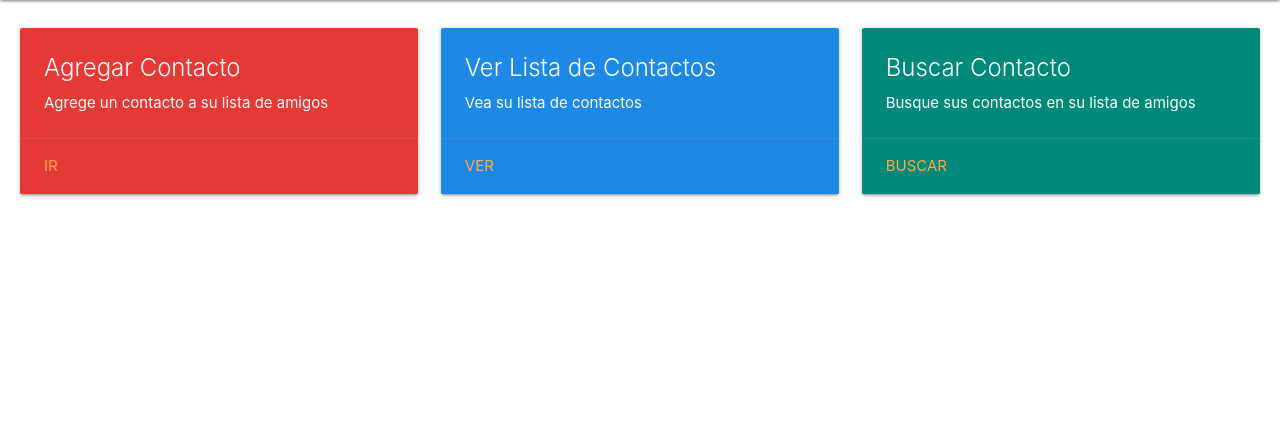
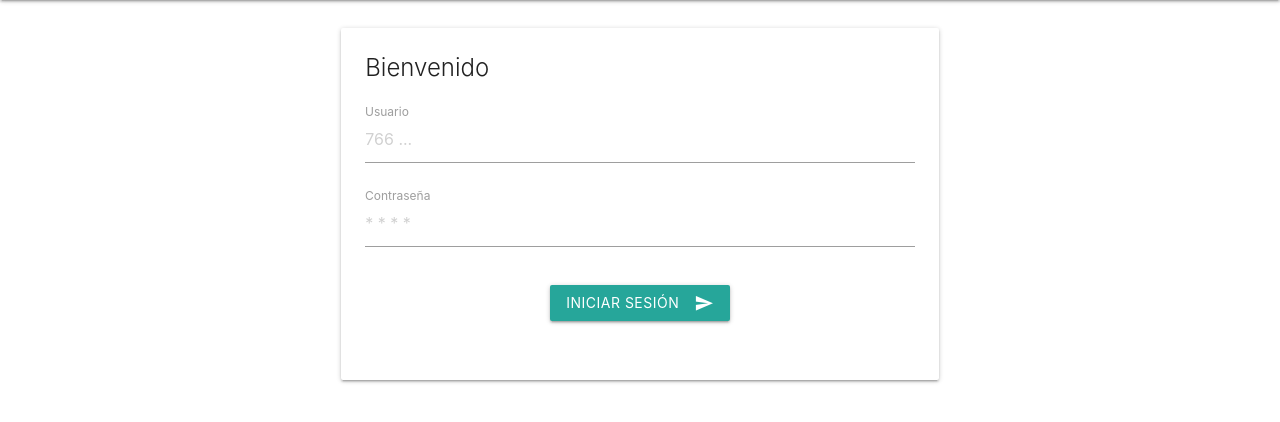
Before and after one commit to edythawne/PHP-SistemaParaControlDeHoras, a CodeIgniter app: page /database/index.php/homecontroller/index in a window 1280 px wide. Shown: the part 64-486 px from the top of the page. Run offline with CodeIgniter, Linux system fonts and the light colour scheme.

Commit message:
Initial Commit

```diff
--- a/application/config/autoload.php
+++ b/application/config/autoload.php
@@ -58,7 +58,7 @@ $autoload['packages'] = array();
 |
 |	$autoload['libraries'] = array('user_agent' => 'ua');
 */
-$autoload['libraries'] = array();
+$autoload['libraries'] = array('session');
 
 /*
 | -------------------------------------------------------------------
--- a/application/config/config.php
+++ b/application/config/config.php
@@ -324,7 +324,7 @@ $config['cache_query_string'] = FALSE;
 | https://codeigniter.com/user_guide/libraries/encryption.html
 |
 */
-$config['encryption_key'] = '';
+$config['encryption_key'] = 'f3r$h4';
 
 /*
 |--------------------------------------------------------------------------
--- a/application/config/database.php
+++ b/application/config/database.php
@@ -76,9 +76,9 @@ $query_builder = TRUE;
 $db['default'] = array(
 	'dsn'	=> '',
 	'hostname' => 'localhost',
-	'username' => '',
-	'password' => '',
-	'database' => '',
+	'username' => 'root',
+	'password' => 'Y2JThawne_m5',
+	'database' => 'Ford32_Servicios',
 	'dbdriver' => 'mysqli',
 	'dbprefix' => '',
 	'pconnect' => FALSE,
--- a/application/config/routes.php
+++ b/application/config/routes.php
@@ -49,6 +49,8 @@ defined('BASEPATH') OR exit('No direct script access allowed');
 | Examples:	my-controller/index	-> my_controller/index
 |		my-controller/my-method	-> my_controller/my_method
 */
+$route['alumno'] = 'AlumnoController';
+// -----
 $route['home'] = 'HomeController';
 // ---------
 $route['default_controller'] = 'WelcomeController';
--- a/application/controllers/HomeController.php
+++ b/application/controllers/HomeController.php
@@ -4,10 +4,23 @@ defined('BASEPATH') OR exit('No direct script access allowed');
 
 class HomeController extends CI_Controller {
 
+    /**
+     * HomeController constructor.
+     */
+    public function __construct(){
+        parent::__construct();
+
+        // Cargar librerías
+        $this -> load -> helper('url');
+        $this -> load -> helper('form');
+        $this -> load -> library('form_validation');
+        $this -> load -> helper('materializecss_helper');
+    }
+
+    /**
+     * Index Method
+     */
     public function index(){
-        $this -> load -> helper('url');
-        $this -> load -> helper('materializecss_helper');
-
         $data = array(
             'nav_params' => array('toolbar' => 'Ford 32 - Horarios', 'nav_action' => 'nothing', 'nav_icon' => 'menu', 'nav_href' => ''),
         );
@@ -17,4 +30,40 @@ class HomeController extends CI_Controller {
         $this -> load -> view('html/footer');
     }
 
+    /**
+     * Metodo para iniciar session
+     */
+    public function login(){
+        // Validar campos del formulario
+        $this -> form_validation -> set_rules('user', 'User', 'required');
+        $this -> form_validation -> set_rules('password', 'Password', 'required');
+
+        if ($this -> form_validation -> run() === FALSE){
+            $this -> index();
+        } else {
+            $this -> load -> model('user_model');
+            $user = $this -> input -> post('user');
+            $pass = $this -> input -> post('password');
+            $object = $this -> user_model -> searchUserForPassword($user, $pass);
+
+            //print_r($object);
+            //print_r('<br>');
+            //print_r($object[0]['nombre']);
+
+            if (sizeof($object) > 0){
+                $session_data = array(
+                    'id_alumno' => $object[0]['id_alumno'],
+                    'nombre' => $object[0]['nombre'],
+                    'apellidos' => $object[0]['apellidos'],
+                    'access' => true
+                );
+                $this -> session -> set_userdata($session_data);
+                redirect('alumno');
+            } else {
+                $this->index();
+            }
+        }
+    }
+
+
 }
--- a/application/views/home.php
+++ b/application/views/home.php
@@ -1,60 +1,46 @@
 <?php
-defined('BASEPATH') OR exit('No direct script access allowed');
+    defined('BASEPATH') OR exit('No direct script access allowed');
 ?>
+
 <main style="margin: 20px;">
-	<div>
+    <div>
+        <div class="row">
+            <div class="col s6 offset-s3">
+                <div class="card">
+                    <div class="card-content">
+                        <span class="card-title">Bienvenido</span>
 
-		<div class="col s12 m4 l4">
+                        <div class="row" style="padding-top: 10px;">
 
-			<div class="row">
-
-				<div class="col s12 m6 l4">
-					<div class="card red darken-1">
-						<div class="card-content white-text">
-							<span class="card-title">Agregar Contacto</span>
-							<p>
-								Agrege un contacto a su lista de amigos
-							</p>
-						</div>
-						<div class="card-action">
-							<a href="<?php echo base_url('index.php/create_contact') ?>">Ir</a>
-						</div>
-					</div>
-				</div>
-
-				<div class="col s12 m6 l4">
-					<div class="card blue darken-1">
-						<div class="card-content white-text">
-							<span class="card-title">Ver Lista de Contactos</span>
-							<p>
-								Vea su lista de contactos
-							</p>
-						</div>
-						<div class="card-action">
-							<a href="<?php echo base_url('index.php/all_contacts') ?>">Ver</a>
-						</div>
-					</div>
-				</div>
-
-				<div class="col s12 m6 l4">
-					<div class="card teal darken-1">
-						<div class="card-content white-text">
-							<span class="card-title">Buscar Contacto</span>
-							<p>
-								Busque sus contactos en su lista de amigos
-							</p>
-						</div>
-						<div class="card-action">
-							<a href="<?php echo base_url('index.php/search_contact') ?>">Buscar</a>
-						</div>
-					</div>
-				</div>
+                            <?php
+                                echo form_open('HomeController/login');
+                            ?>
 
 
-			</div>
+                                <div class="input-field col s12">
+                                    <input placeholder="766 ..." id="user" name="user" type="text" class="validate" value="<?php echo set_value('user'); ?>">
+                                    <label for="user">Usuario</label>
+                                    <?php echo form_error('user', '<span class="helper-text">', '</span>'); ?>
+                                </div>
 
-		</div>
+                                <div class="input-field col s12">
+                                    <input placeholder="* * * *" id="password" name="password" type="password" class="validate" value="<?php echo set_value('password'); ?>">
+                                    <label for="password">Contraseña</label>
+                                    <?php echo form_error('password', '<span class="helper-text">', '</span>'); ?>
+                                </div>
 
+                                <div class="input-field col s12 center">
+                                    <button class="waves-effect waves-light btn" name="submit" type="submit"><i class="material-icons right">send</i>Iniciar Sesión</button>
+                                </div>
 
-	</div>
+                            <?php
+                                echo "</form>";
+                            ?>
+
+                        </div>
+                    </div>
+                </div>
+            </div>
+        </div>
+    </div>
 </main>
```
Also changed, not shown: application/controllers/AlumnoController.php (added, +32 -0 lines), application/models/User_model.php (added, +32 -0 lines), application/views/alumnos/alumno.php (added, +25 -0 lines), public/db/ford32_vesp.sql (added, +74 -0 lines).
